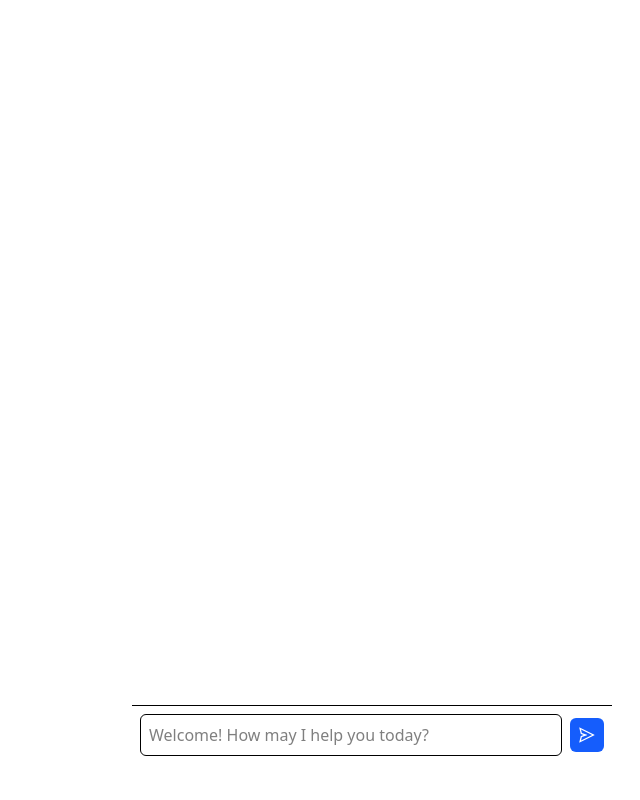
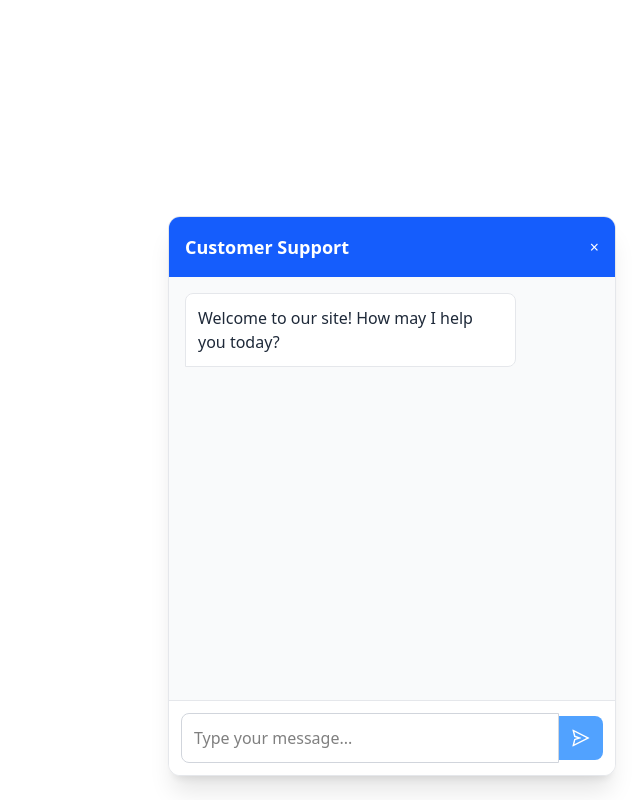
Before and after one commit to anisulislam10/anvobot-ai-web-agent, a React (Vite) app: page /chat in a window 1280 px wide. Both pictures are taken after a click on the button 1227 px from the left and 735 px from the top of the page. Shown: the whole page, without its empty margins (640-1280 px from the left). Built offline with nearby package versions, Linux system fonts and the light colour scheme.

Commit message:
minor change in ui

```diff
--- a/src/components/ChatUI.jsx
+++ b/src/components/ChatUI.jsx
@@ -1,15 +1,20 @@
 import React, { useState, useEffect, useRef } from "react";
 import axios from "axios";
 import { AiOutlineSend } from "react-icons/ai";
+import { FiMessageSquare } from "react-icons/fi";
 
 const ChatUI = () => {
-  const [messages, setMessages] = useState([]);
+  const [messages, setMessages] = useState([
+    { role: "bot", content: "Welcome to our site! How may I help you today?" } // Initial welcome message
+  ]);
   const [input, setInput] = useState("");
   const [websiteId, setWebsiteId] = useState(null);
   const [userId, setUserId] = useState(null);
   const [loading, setLoading] = useState(false);
+  const [isOpen, setIsOpen] = useState(false);
   const messagesEndRef = useRef(null);
 
+  // Initialize chat (extract IDs)
   useEffect(() => {
     const urlParams = new URLSearchParams(window.location.search);
     const extractedWebsiteId = urlParams.get("websiteId");
@@ -17,7 +22,7 @@ const ChatUI = () => {
     if (extractedWebsiteId) {
       setWebsiteId(extractedWebsiteId);
     } else {
-      console.error("❌ Website ID is missing in URL.");
+      console.error("Website ID is missing in URL.");
     }
 
     let storedUserId = localStorage.getItem("userId");
@@ -28,6 +33,7 @@ const ChatUI = () => {
     setUserId(storedUserId);
   }, []);
 
+  // Auto-scroll to new messages
   useEffect(() => {
     messagesEndRef.current?.scrollIntoView({ behavior: "smooth" });
   }, [messages]);
@@ -35,7 +41,7 @@ const ChatUI = () => {
   const sendMessage = async () => {
     if (!input.trim()) return;
     if (!websiteId || !userId) {
-      setMessages((prev) => [...prev, { role: "bot", content: "❌ Missing required data." }]);
+      setMessages((prev) => [...prev, { role: "bot", content: "System error. Please refresh the page." }]);
       return;
     }
 
@@ -52,76 +58,110 @@ const ChatUI = () => {
 
       setMessages((prev) => [...prev, { role: "bot", content: data.response }]);
     } catch (error) {
-      console.error("Chatbot API Error:", error.response?.data || error.message);
-
-      if (error.response?.data?.error?.code === "rate_limit_exceeded") {
-        const retryAfter = error.response?.data?.error?.message.match(/in (\d+m\d+\.\d+s)/);
+      console.error("Chatbot Error:", error);
       setMessages((prev) => [
         ...prev,
-          { role: "bot", content: `⚠️ API rate limit exceeded. Please wait ${retryAfter ? retryAfter[1] : "a few minutes"} and try again.` },
+        {
+          role: "bot",
+          content: error.response?.data?.error?.code === "rate_limit_exceeded"
+            ? "Our agents are busy. Please try again shortly."
+            : "Sorry, I'm having trouble responding. Please try again later."
+        }
       ]);
-      } else {
-        setMessages((prev) => [
-          ...prev,
-          { role: "bot", content: "❌ Unable to process request. Please try again later." },
-        ]);
-      }
     } finally {
       setLoading(false);
     }
   };
 
   const handleKeyDown = (e) => {
-    if (e.key === "Enter") {
+    if (e.key === "Enter" && !e.shiftKey) {
       e.preventDefault();
       sendMessage();
     }
   };
 
   return (
-    <div className="fixed bottom-5 right-3 bg-white p-4 rounded-lg  flex flex-col
-                    w-full h-full sm:max-w-sm sm:h-[80vh] md:max-w-md lg:max-w-lg">
+    <>
+      {/* Floating Chat Button */}
+      {!isOpen && (
+        <button
+          onClick={() => setIsOpen(true)}
+          className="fixed bottom-6 right-6 bg-blue-600 text-white p-4 rounded-full shadow-lg hover:bg-blue-700 transition-all"
+        >
+          <FiMessageSquare size={24} />
+        </button>
+      )}
+
+      {/* Chat Window */}
+      {isOpen && (
+        <div className="fixed bottom-6 right-6 w-full max-w-md h-[70vh] flex flex-col bg-white rounded-xl shadow-xl overflow-hidden border border-gray-200">
+          {/* Header */}
+          <div className="bg-blue-600 text-white p-4 flex justify-between items-center">
+            <h2 className="font-semibold text-lg">Customer Support</h2>
+            <button
+              onClick={() => setIsOpen(false)}
+              className="text-white hover:text-gray-200"
+            >
+              ×
+            </button>
+          </div>
 
           {/* Messages */}
-      <div className="flex-grow overflow-y-auto space-y-2 p-2">
+          <div className="flex-1 p-4 overflow-y-auto bg-gray-50">
             {messages.map((msg, index) => (
               <div
                 key={index}
-            className={`p-2 rounded-md max-w-4/5 ${
+                className={`mb-3 flex ${msg.role === "user" ? "justify-end" : "justify-start"}`}
+              >
+                <div
+                  className={`max-w-[80%] p-3 rounded-lg ${
                     msg.role === "user"
-                ? "bg-blue-500 text-white self-end ml-auto"
-                : "bg-gray-200 text-gray-800"
+                      ? "bg-blue-600 text-white rounded-br-none"
+                      : "bg-white text-gray-800 border border-gray-200 rounded-bl-none"
                   }`}
                 >
-            <p>{msg.content}</p>
+                  <p className="whitespace-pre-wrap">{msg.content}</p>
+                </div>
               </div>
             ))}
             {loading && (
-          <div className="p-2 rounded-md bg-gray-200 text-gray-800">⏳ Typing...</div>
+              <div className="flex justify-start mb-3">
+                <div className="bg-white border border-gray-200 p-3 rounded-lg rounded-bl-none">
+                  <div className="flex space-x-2">
+                    <div className="w-2 h-2 rounded-full bg-gray-400 animate-bounce"></div>
+                    <div className="w-2 h-2 rounded-full bg-gray-400 animate-bounce delay-100"></div>
+                    <div className="w-2 h-2 rounded-full bg-gray-400 animate-bounce delay-200"></div>
+                  </div>
+                </div>
+              </div>
             )}
             <div ref={messagesEndRef} />
           </div>
 
-      {/* Input Field */}
-      <div className="flex items-center border-t p-2">
+          {/* Input Area */}
+          <div className="p-3 border-t border-gray-200 bg-white">
+            <div className="flex items-center">
               <input
                 type="text"
-          className="border p-2 w-full rounded-md focus:ring focus:ring-blue-300"
+                className="flex-1 border border-gray-300 rounded-l-lg p-3 focus:outline-none focus:ring-2 focus:ring-blue-500"
                 value={input}
                 onChange={(e) => setInput(e.target.value)}
                 onKeyDown={handleKeyDown}
-          placeholder="Welcome! How may I help you today?"
+                placeholder="Type your message..."
+                disabled={loading}
               />
               <button
-          className="bg-blue-600 text-white p-2 ml-2 rounded-md flex items-center justify-center
-                     hover:bg-blue-700 transition"
+                className="bg-blue-600 text-white p-3 rounded-r-lg hover:bg-blue-700 disabled:bg-blue-400 transition"
                 onClick={sendMessage}
-          disabled={loading}
+                disabled={loading || !input.trim()}
               >
-          <AiOutlineSend className="text-lg" />
+                <AiOutlineSend size={20} />
               </button>
             </div>
           </div>
+        </div>
+      )}
+    </>
   );
 };
 
```
Lines whose indentation alone changed are shown as unchanged.
